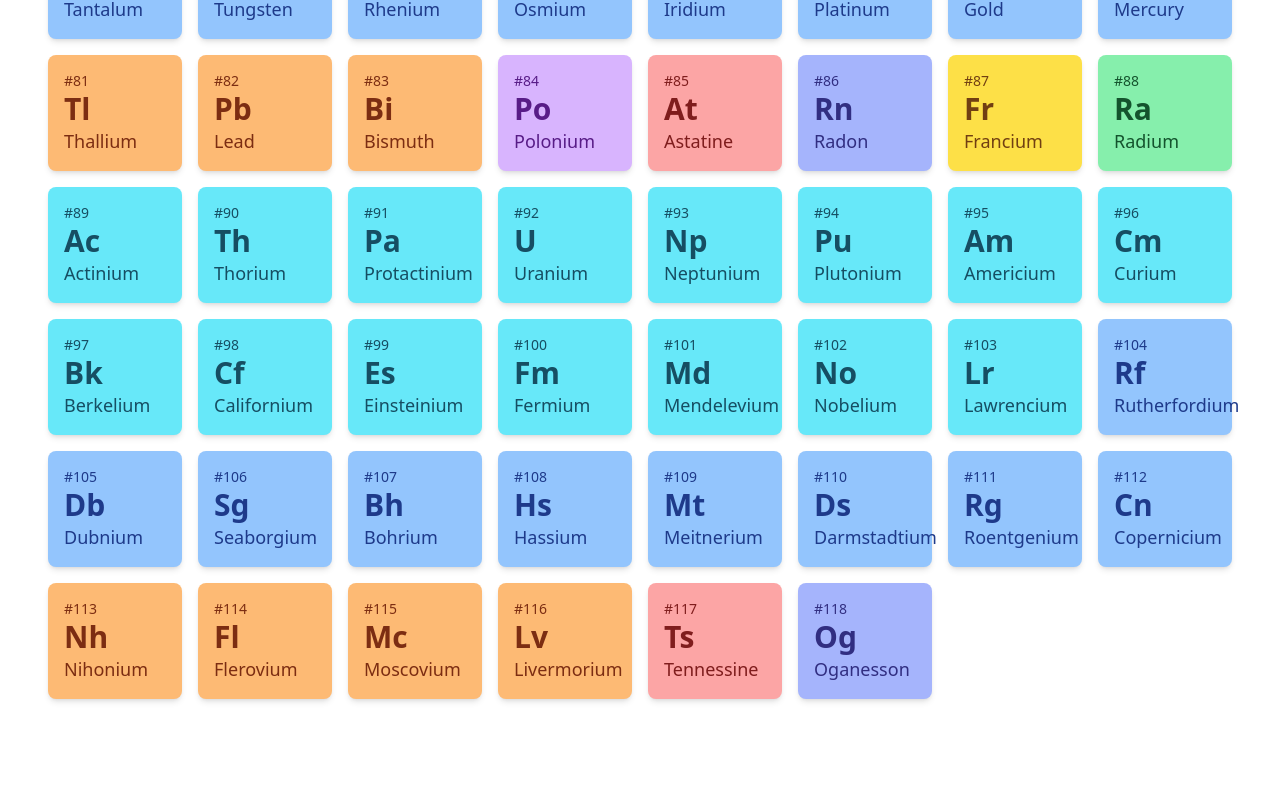
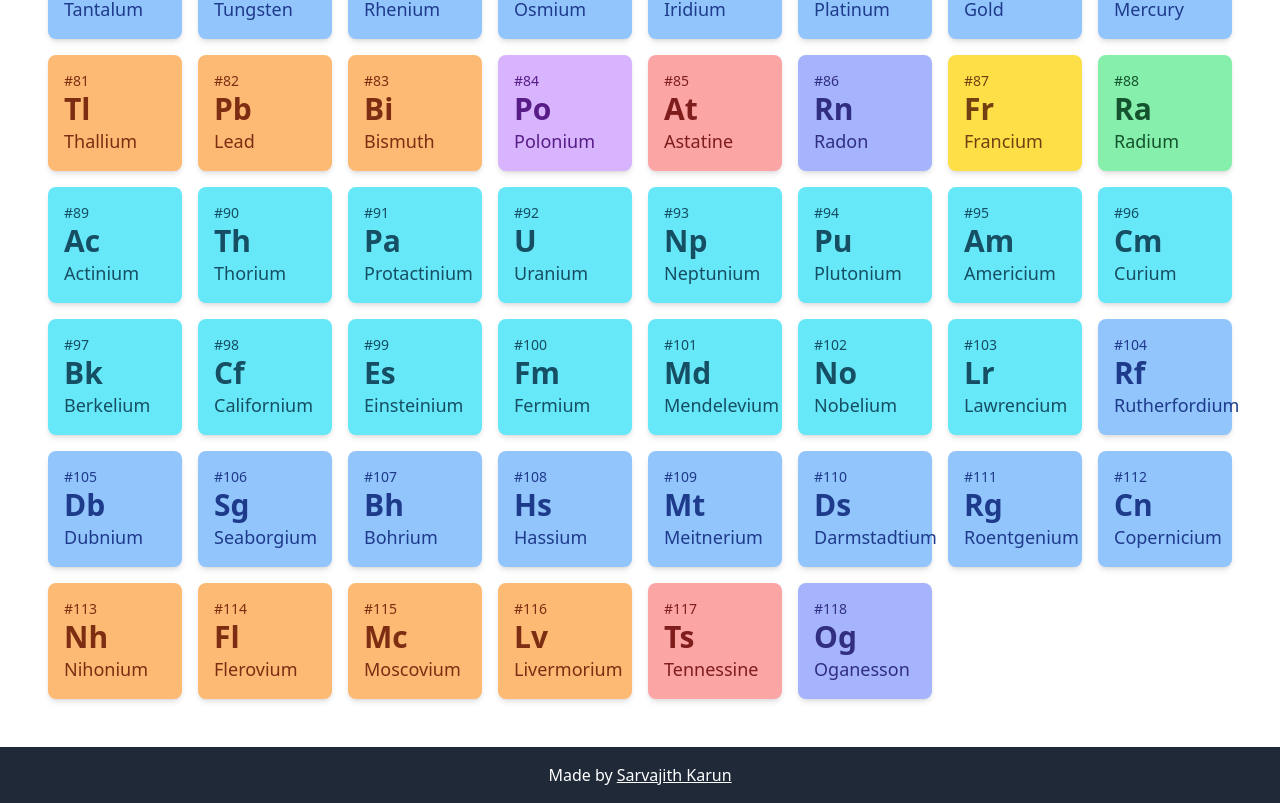
Before and after one commit to GreenTreeGaming/chem-tools, a Next.js app: page / in a window 1280 px wide. Shown: the part 1647-2450 px from the top of the page. Before the commit the page ends 2394 px from the top, so only its background shows below. Built offline with nearby package versions, Linux system fonts and the light colour scheme.

Commit message:
added files 34

```diff
--- a/app/layout.tsx
+++ b/app/layout.tsx
@@ -1,3 +1,5 @@
+// app/layout.tsx (or wherever your RootLayout is defined)
+
 import type { Metadata } from "next";
 import localFont from "next/font/local";
 import './globals.css'
@@ -7,6 +9,7 @@ const geistSans = localFont({
   variable: "--font-geist-sans",
   weight: "100 900",
 });
+
 const geistMono = localFont({
   src: "./fonts/GeistMonoVF.woff",
   variable: "--font-geist-mono",
@@ -26,9 +29,22 @@ export default function RootLayout({
   return (
     <html lang="en">
       <body
-        className={`${geistSans.variable} ${geistMono.variable} antialiased`}
+        className={`${geistSans.variable} ${geistMono.variable} antialiased flex flex-col min-h-screen`}
       >
         {children}
+        <footer className="bg-gray-800 text-white text-center py-4">
+          <p>
+            Made by{' '}
+            <a
+              href="https://yourwebsite.com" // Replace with your actual website link
+              target="_blank"
+              rel="noopener noreferrer"
+              className="underline hover:text-blue-400"
+            >
+              Sarvajith Karun
+            </a>
+          </p>
+        </footer>
       </body>
     </html>
   );
```
